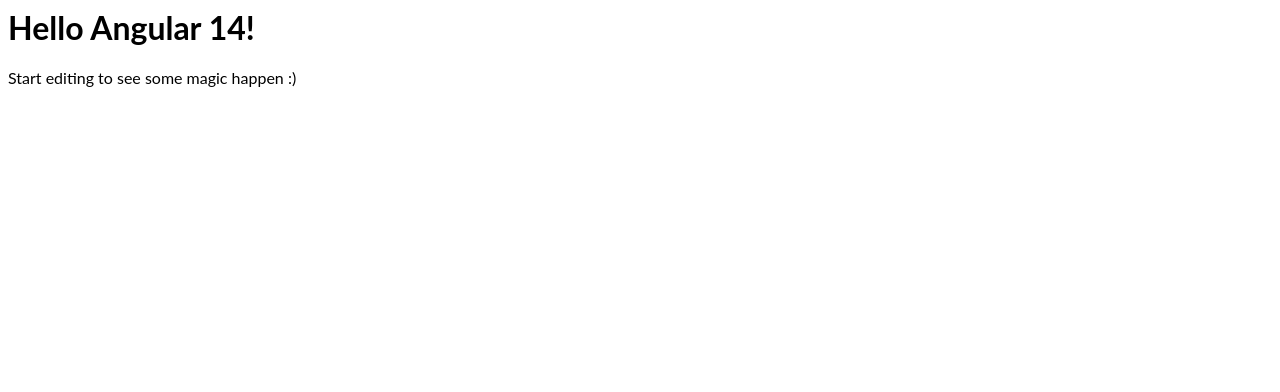
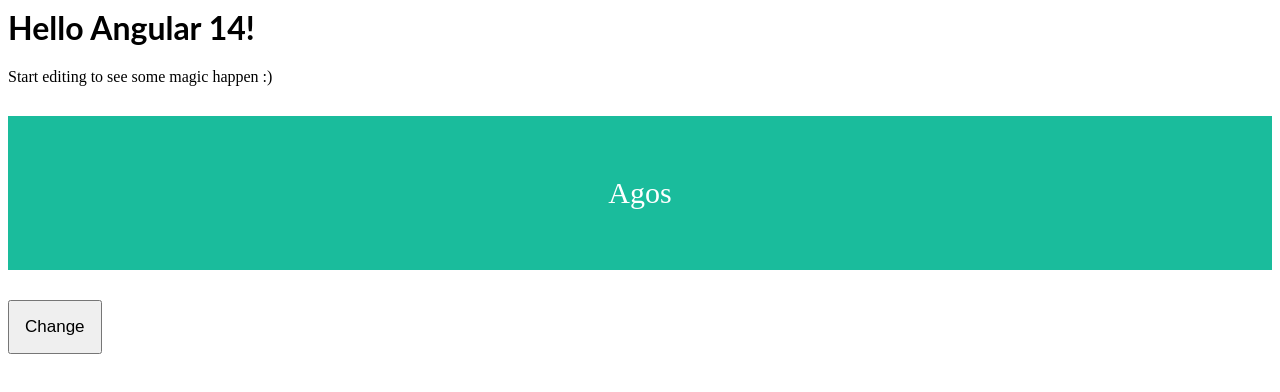
Before and after one commit to AndreaPaciolla/angular-eng-course, an Angular app: page / in a window 1280 px wide. Shown: the top 392 px of the page. Built offline with nearby package versions, Linux system fonts and the light colour scheme.

Commit message:
feat: first component

```diff
--- a/src/app/app.component.css
+++ b/src/app/app.component.css
@@ -1,3 +1,2 @@
-p {
-  font-family: Lato;
+.container {
 }
--- a/src/app/app.component.html
+++ b/src/app/app.component.html
@@ -1,4 +1,6 @@
 <hello name="{{ name }}"></hello>
-<p>
-  Start editing to see some magic happen :)
-</p>
+<p>Start editing to see some magic happen :)</p>
+
+<div class="Container">
+  <app-first [company]="'Agos'"></app-first>
+</div>
--- /dev/null
+++ b/src/app/first/first.component.css
@@ -0,0 +1,18 @@
+.Container {
+  padding: 0px;
+}
+
+.Container__Title {
+  padding: 60px;
+  text-align: center;
+  background: #1abc9c;
+  color: white;
+  font-size: 30px;
+}
+
+.Container__Button {
+  margin: 0 auto;
+  padding: 15px;
+  text-align: center;
+  font-size: 17px;
+}
--- /dev/null
+++ b/src/app/first/first.component.html
@@ -0,0 +1,7 @@
+<div class="Container">
+  <p class="Container__Title">{{ company }}</p>
+
+  <button class="Container__Button" (click)="onButtonClick($event)">
+    Change
+  </button>
+</div>
--- /dev/null
+++ b/src/app/first/first.component.ts
@@ -0,0 +1,18 @@
+import { Component, OnInit, Input } from '@angular/core';
+
+@Component({
+  selector: 'app-first',
+  templateUrl: './first.component.html',
+  styleUrls: ['./first.component.css'],
+})
+export class FirstComponent implements OnInit {
+  @Input() company: string;
+
+  constructor() {}
+
+  ngOnInit() {}
+
+  onButtonClick(evt: any) {
+    this.company = 'Click binding works';
+  }
+}
```
Also changed, not shown: src/app/app.module.ts (+5 -4 lines).
